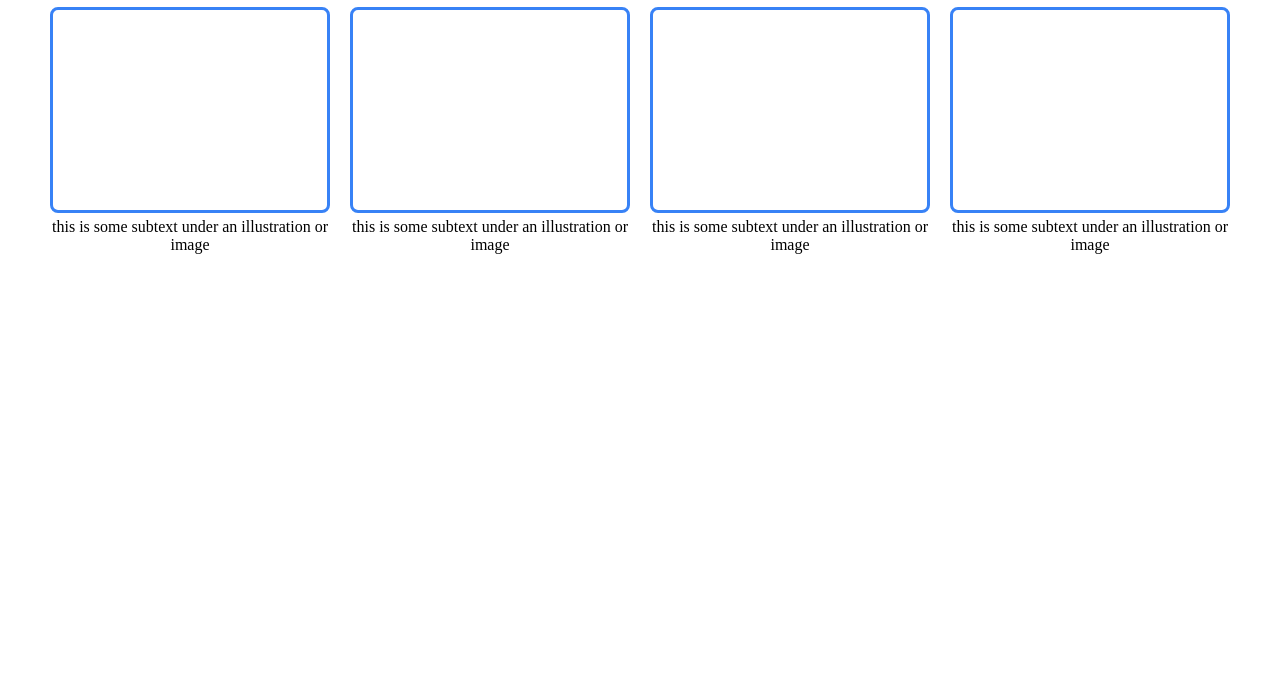
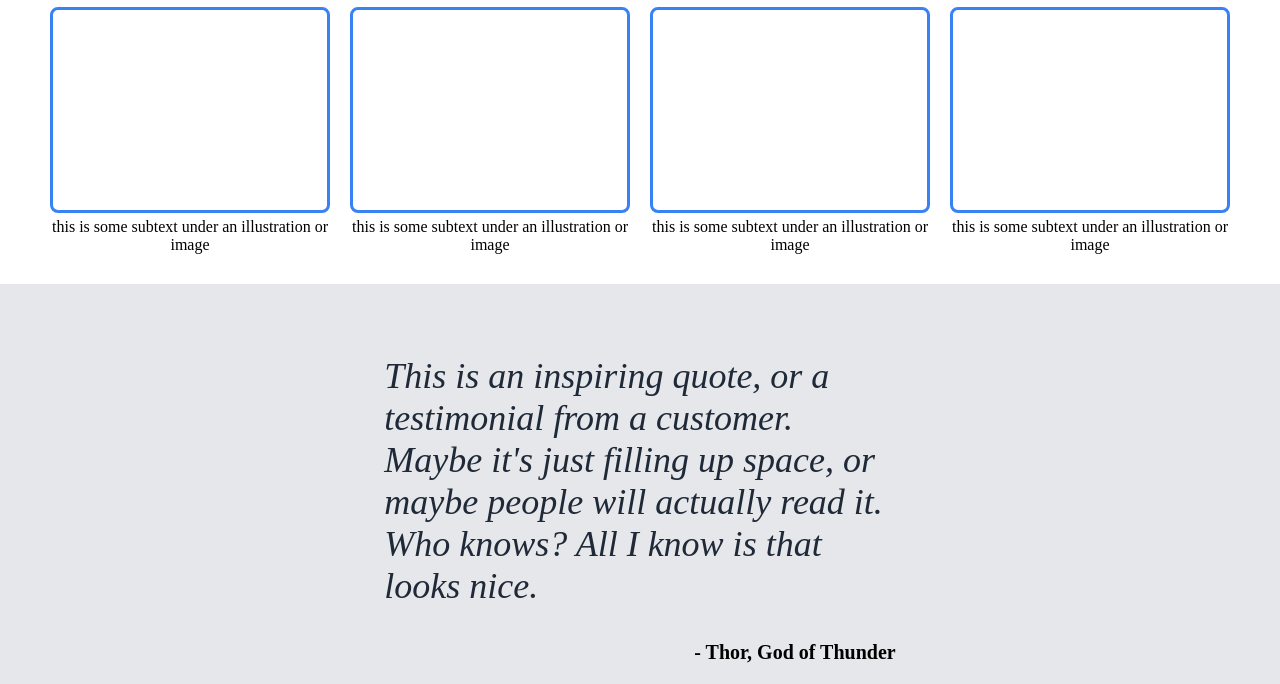
Before and after one commit to meghapai/odin-landing-page, a plain HTML site: page index.html in a window 1280 px wide. Shown: the part 464-1148 px from the top of the page. Before the commit the page ends 800 px from the top, so only its background shows below. Drawn offline with Linux system fonts and the light colour scheme.

Commit message:
quote section complete

```diff
--- a/index.html
+++ b/index.html
@@ -60,5 +60,14 @@
         </div>
       </div>
     </div>
+
+    <div class="quote-section">
+      <p class="quote">
+        This is an inspiring quote, or a testimonial from a customer. Maybe it's
+        just filling up space, or maybe people will actually read it. Who knows?
+        All I know is that looks nice.
+      </p>
+      <p class="quoted-by">- Thor, God of Thunder</p>
+    </div>
   </body>
 </html>
--- a/style.css
+++ b/style.css
@@ -44,13 +44,16 @@ a {
   justify-content: center;
   padding-left: 20px;
   flex-basis: 400px;
-  /* margin-right: -20px; */
 }
 
 .hero-text h1 {
   margin-bottom: -10px;
   font-size: 48px;
   font-weight: bolder;
+  color: #f9faf8;
+}
+
+.hero-text h3 {
   color: #f9faf8;
 }
 
@@ -94,3 +97,29 @@ img {
   text-align: center;
   margin-bottom: 20px;
 }
+
+.quote-section {
+  background-color: #e5e7eb;
+  height: 400px;
+  display: flex;
+  justify-content: center;
+}
+
+.quote {
+  display: flex;
+  align-items: center;
+  margin-top: 30px;
+  flex-wrap: wrap;
+  flex-basis: 500px;
+  font-size: 36px;
+  font-style: italic;
+  color: #1f2937;
+}
+
+.quoted-by {
+  align-self: flex-end;
+  margin-left: -190px;
+  margin-top: -50px;
+  font-size: 20px;
+  font-weight: bold;
+}
```
